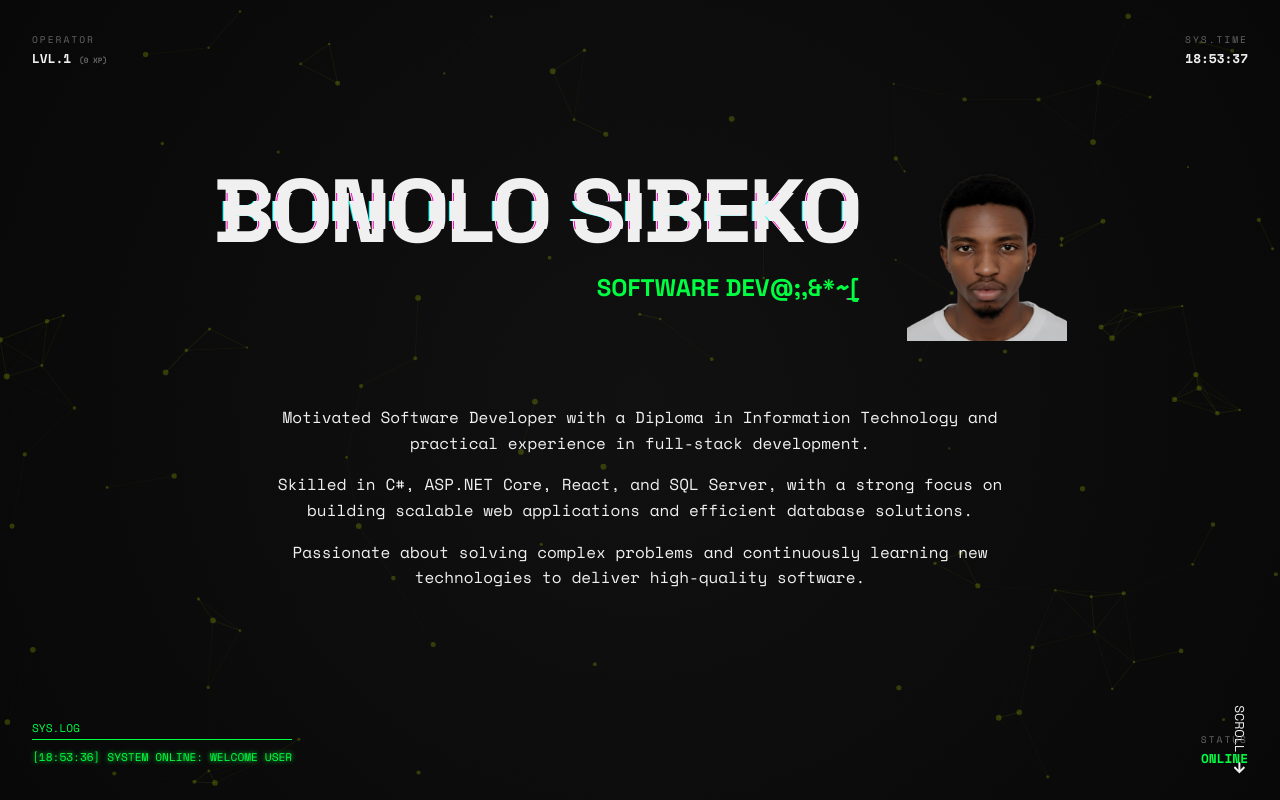
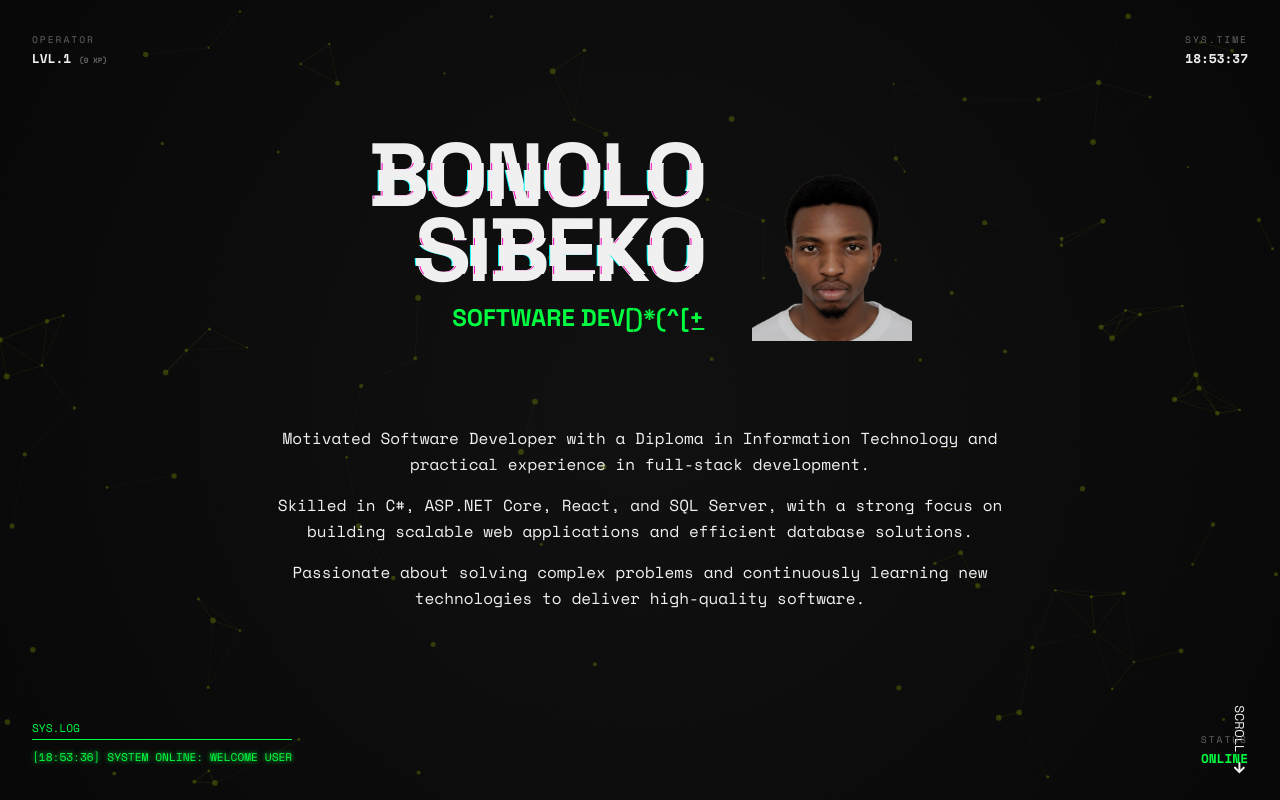
Before and after one commit to NoloSibeko/NoloSibekoPortfolio, a React (Vite) app in the folder ClientApp/: page / in a window 1280 px wide. Shown: the top 800 px of the page. Built offline with nearby package versions, Linux system fonts and the light colour scheme.

Commit message:
Split name into two lines: BONOLO top, SIBEKO bottom

```diff
--- a/ClientApp/src/App.css
+++ b/ClientApp/src/App.css
@@ -142,8 +142,8 @@ h1, h2, h3 {
   letter-spacing: -2px;
   color: var(--text-color);
   position: relative;
-  line-height: 0.9;
-  margin-bottom: 0.5rem;
+  line-height: 0.8; /* Tighter line height for stacked text */
+  margin-bottom: 0.2rem;
 }
 
 .hero-subtitle {
--- a/ClientApp/src/components/Hero.jsx
+++ b/ClientApp/src/components/Hero.jsx
@@ -33,12 +33,21 @@ const Hero = ({ profile }) => {
                 >
                     <motion.h1
                         className="hero-title glitch"
-                        data-text={profile.name.toUpperCase()}
+                        data-text="BONOLO"
                         initial={{ scale: 0.9, opacity: 0 }}
                         animate={{ scale: 1, opacity: 1 }}
                         transition={{ duration: 0.8, ease: "circOut" }}
                     >
-                        <DecryptText text={profile.name.toUpperCase()} />
+                        <DecryptText text="BONOLO" />
+                    </motion.h1>
+                    <motion.h1
+                        className="hero-title glitch"
+                        data-text="SIBEKO"
+                        initial={{ scale: 0.9, opacity: 0 }}
+                        animate={{ scale: 1, opacity: 1 }}
+                        transition={{ duration: 0.8, delay: 0.2, ease: "circOut" }}
+                    >
+                        <DecryptText text="SIBEKO" />
                     </motion.h1>
 
                     <motion.div
```
